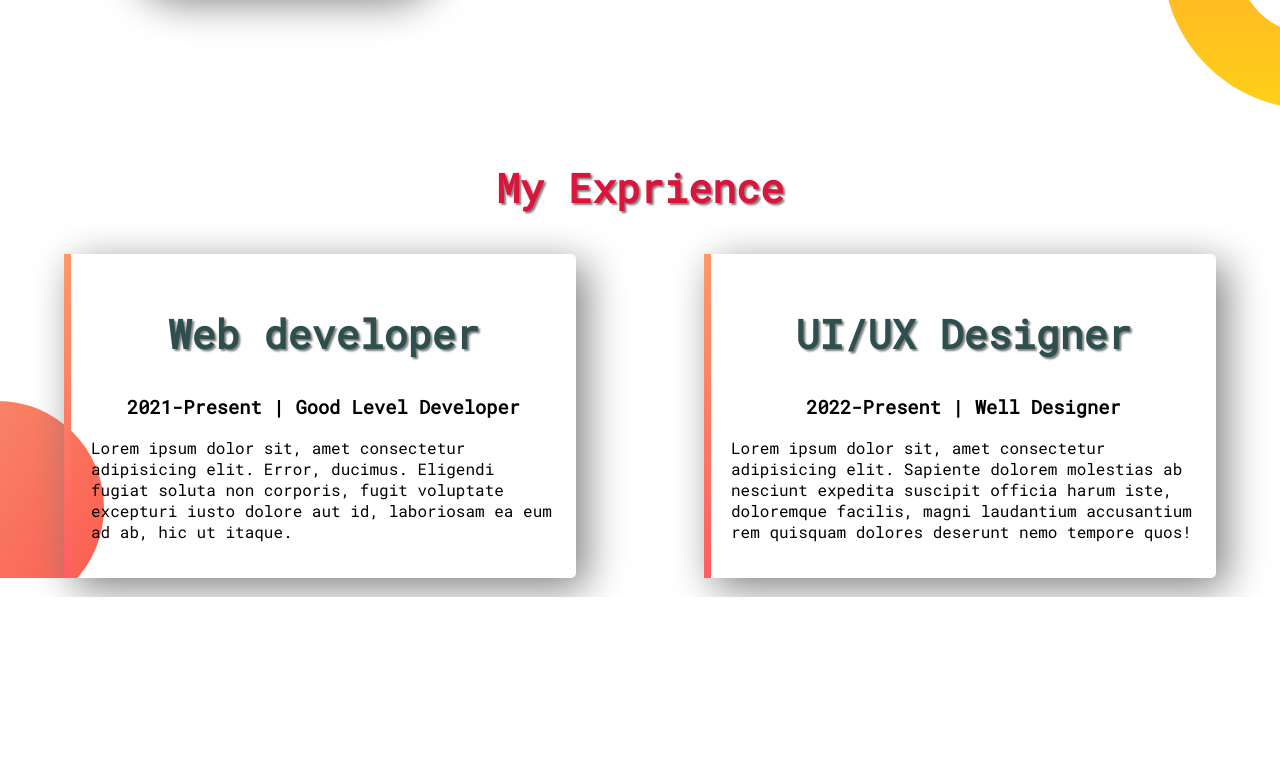
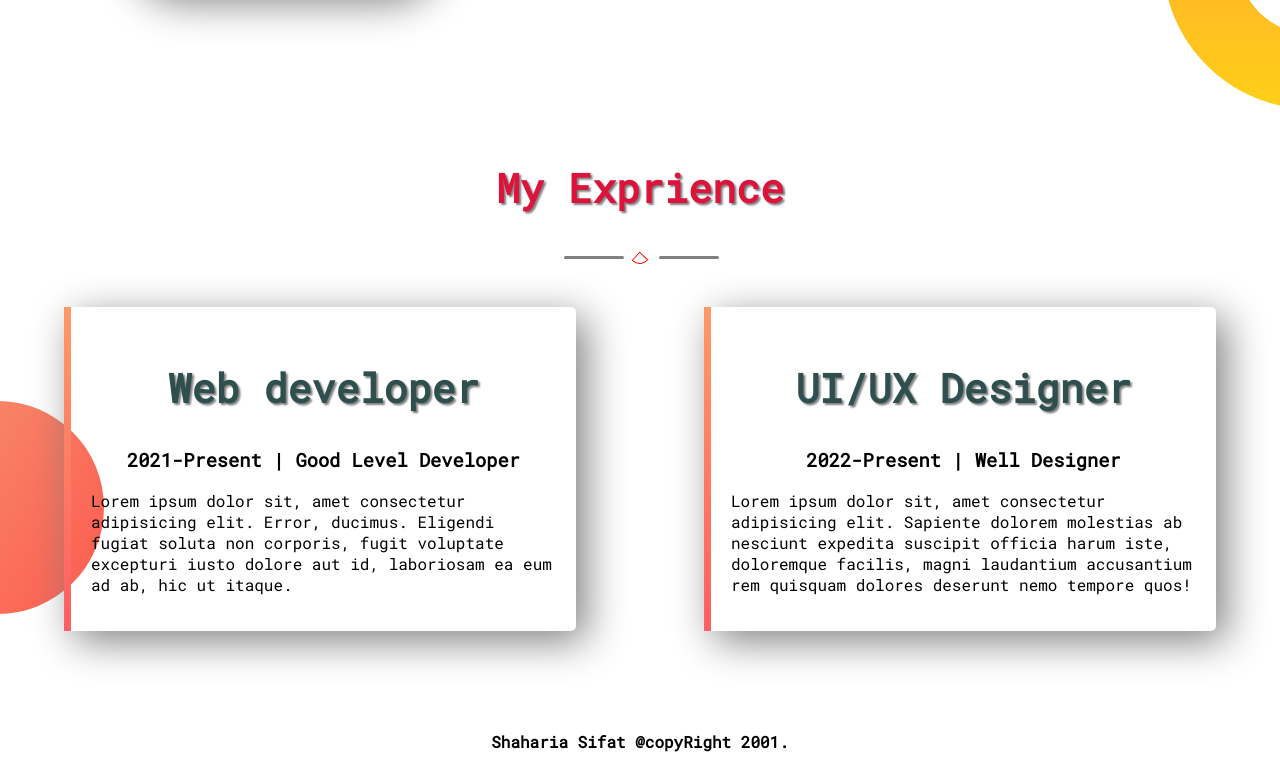
Before and after one commit to md-sifath/Developer-portfolio, a plain HTML site: page index.html in a window 1280 px wide. Shown: the part 1229-2000 px from the top of the page. Before the commit the page ends 1826 px from the top, so only its background shows below. Drawn offline with Linux system fonts and the light colour scheme.

Commit message:
Complete project

```diff
--- a/index.html
+++ b/index.html
@@ -41,6 +41,11 @@
 
     <section class="exprience_page">
         <h1 class="e_heading">My Exprience</h1>
+        <div class="line">
+            <hr class="a">
+            <p class="logo"></p>
+            <hr class="b">
+        </div>
         <div class="container">
             <div id="border-1" class="card">
                 <h1>Web developer</h1>
@@ -58,7 +63,9 @@
 
         </div>
     </section>
-
+    <footer>
+        Shaharia Sifat @copyRight 2001.
+    </footer>
 
     <h3></h3>
 </body>
--- a/style.css
+++ b/style.css
@@ -162,3 +162,8 @@ span{
     border-image: linear-gradient(#ff9966,#ff5e62);
     border-image-slice: 1;
 }
+footer{
+    text-align: center;
+    margin-top: 100px;
+    font-weight: 700;
+}
```
